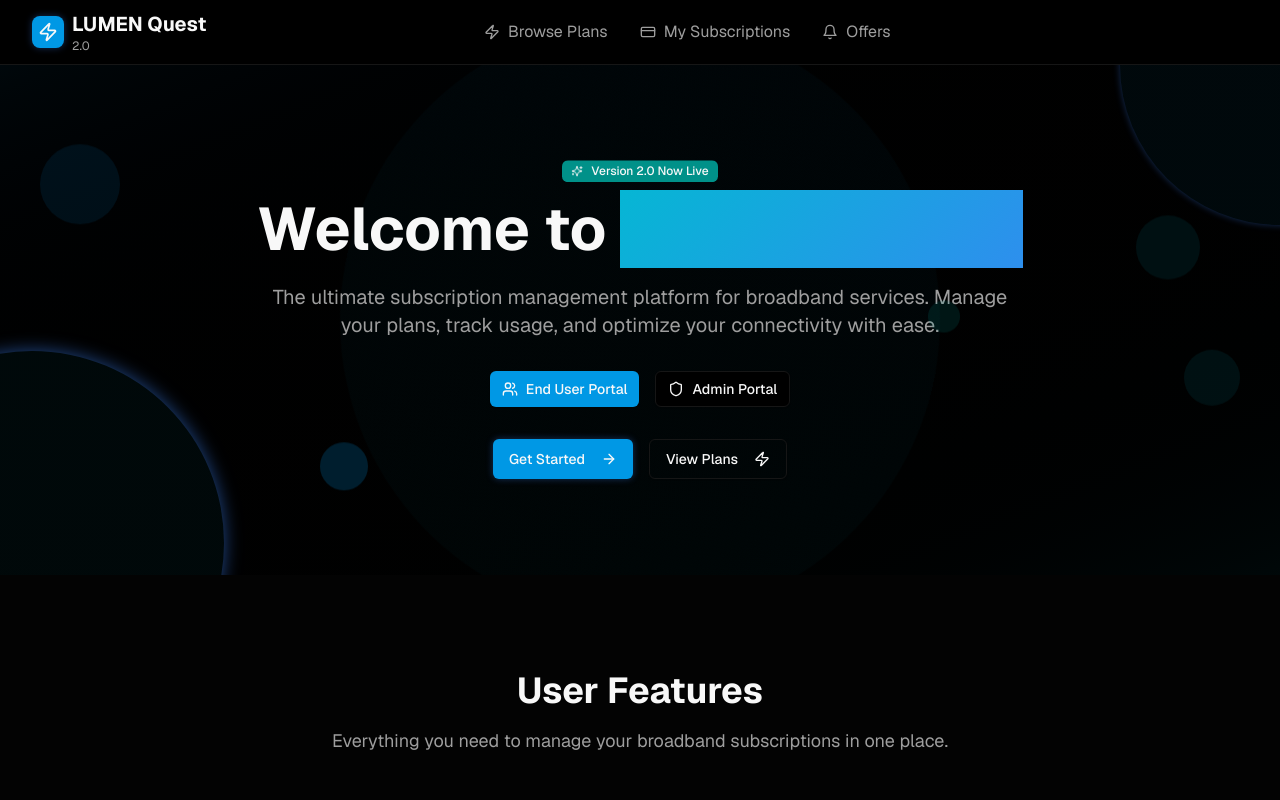
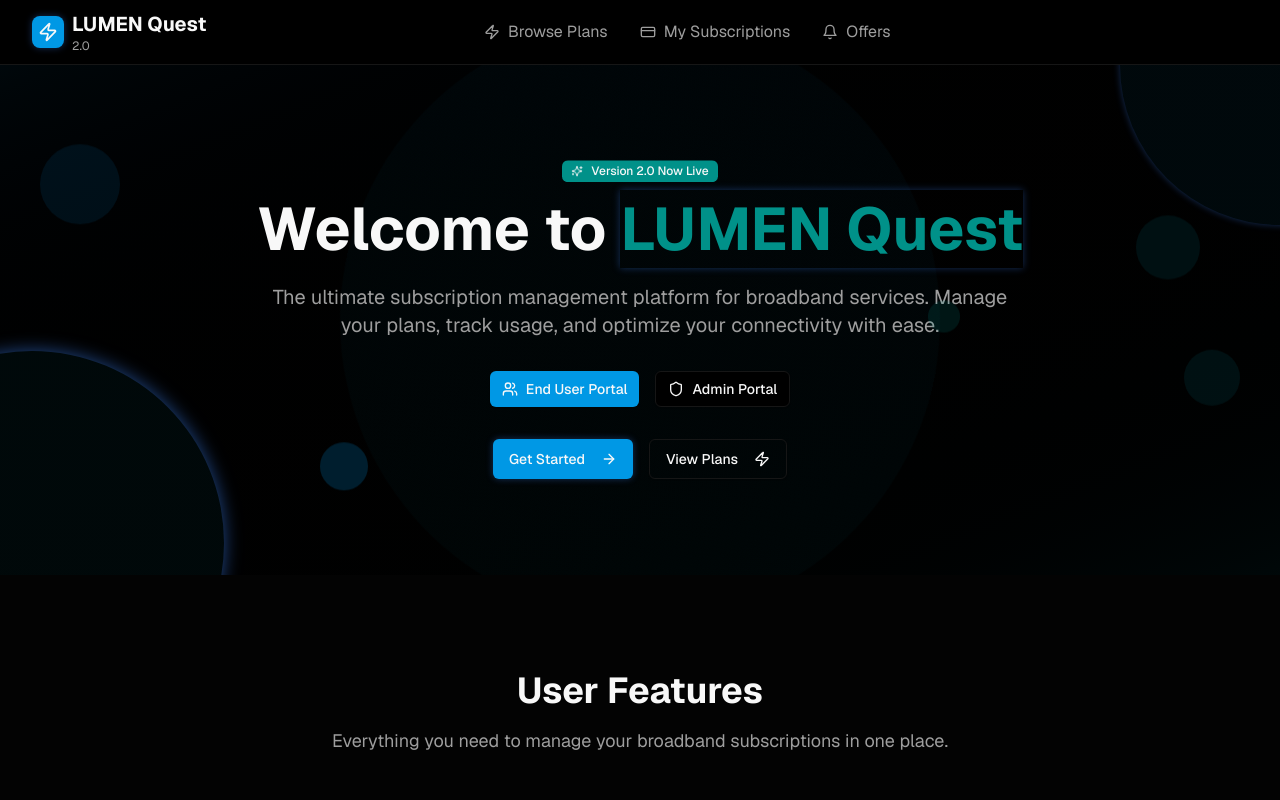
Before and after one commit to nithingoli-2005/Lumen-Quest, a Next.js app: page / in a window 1280 px wide. Shown: the top 800 px of the page. Built offline with nearby package versions, Linux system fonts and the light colour scheme.

Commit message:
feat: update "Lumen Quest" color to solid teal
Change gradient to solid teal with pulse animation for better visibility.

#VERCEL_SKIP

Co-authored-by: null <195549057+nithingoli-2005@users.noreply.github.com>

```diff
--- a/app/page.tsx
+++ b/app/page.tsx
@@ -56,10 +56,7 @@ export default function HomePage() {
             </Badge>
 
             <h1 className="text-4xl md:text-6xl font-bold text-foreground mb-6 text-balance animate-fade-in-up">
-              Welcome to{" "}
-              <span className="bg-gradient-to-r from-primary via-accent to-secondary bg-clip-text text-transparent animate-gradient-shift">
-                LUMEN Quest
-              </span>
+              Welcome to <span className="text-secondary animate-pulse-glow">LUMEN Quest</span>
             </h1>
 
             <p
```
